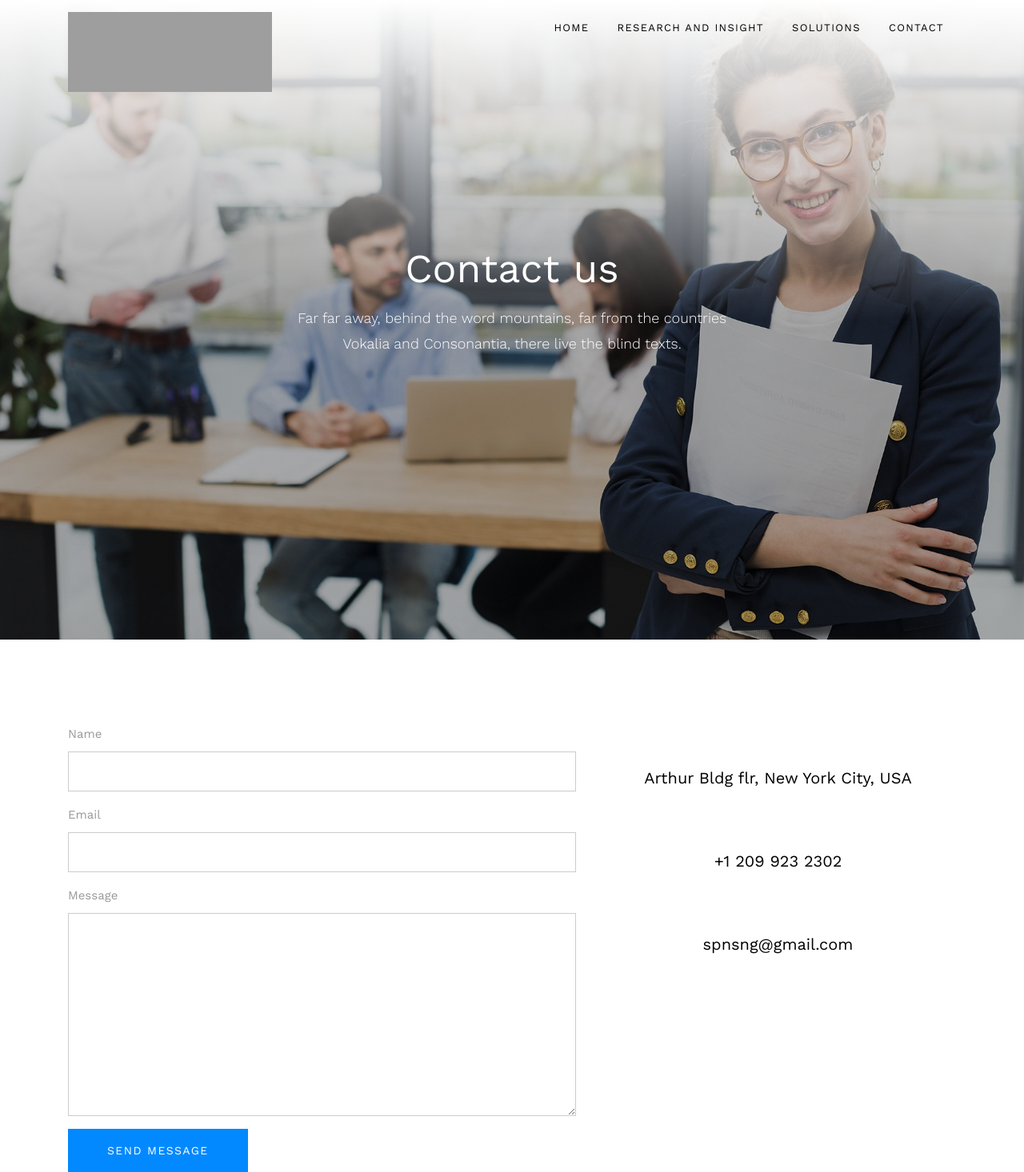
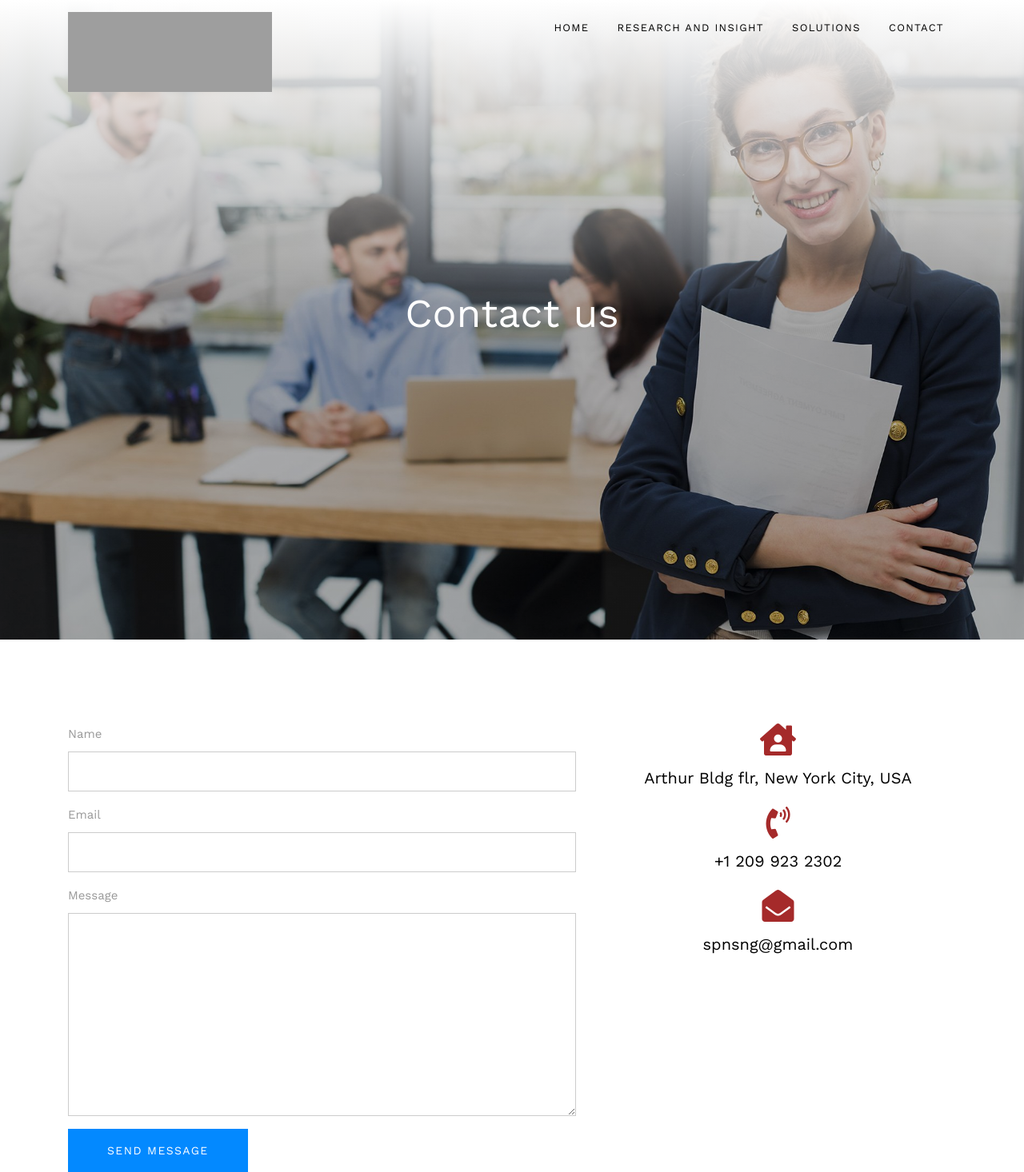
Before and after one commit to MARKOTHEDEV/spns, a Django app: page /contact/ in a window 1280 px wide. Shown: the top 1466 px of the page at 80% size. Run offline with Django 3.2, Linux system fonts and the light colour scheme; some libraries are stand-ins or nearby versions; some web fonts are replaced; grey boxes are pictures that could not be loaded.

Commit message:
added content to contact.html

```diff
--- a/template/contact.html
+++ b/template/contact.html
@@ -14,7 +14,7 @@
         <div class="row align-items-lg-center">
         <div class="col-lg-6 order-lg-1 text-center mx-auto">
         <h1 class="heading mb-3 text-white" data-aos="fade-up">Contact us</h1>
-        <p class="lead mb-5 text-white" >Far far away, behind the word mountains, far from the countries Vokalia and Consonantia, there live the blind texts.</p>
+        <!-- <p class="lead mb-5 text-white" >Far far away, behind the word mountains, far from the countries Vokalia and Consonantia, there live the blind texts.</p> -->
         <!-- <p data-aos="fade-up" data-aos-delay="200">
             <a href="#" class="btn btn-primary py-3 px-4 mr-3">Get Started</a>
             <a href="#" class="text-white">Learn More</a>
@@ -47,21 +47,34 @@
         </div>
         <div class="col-md-5">
         <div class="media block-icon-1 d-block text-center">
-        <div class="icon mb-3"><span class="ion-ios-location-outline"></span></div>
+        <div class="icon mb-3">
+          <!-- <span class="ion-ios-location-outline"></span> -->
+          <i class="fas fa-house-user"
+          style="color: brown;"
+
+          ></i>
+
+        </div>
         <div class="media-body">
         <h3 class="h5 mb-4">Arthur Bldg flr, New York City, USA</h3>
         </div>
         </div>
         <div class="media block-icon-1 d-block text-center">
-        <div class="icon mb-3"><span class="ion-ios-telephone-outline"></span></div>
+        <div class="icon mb-3">
+          <!-- <span class="ion-ios-telephone-outline"></span> -->
+          <i class="fas fa-phone-volume" style="color: brown;"></i>
+        </div>
         <div class="media-body">
         <h3 class="h5 mb-4">+1 209 923 2302</h3>
         </div>
         </div>
         <div class="media block-icon-1 d-block text-center">
-        <div class="icon mb-3"><span class="ion-ios-email-outline"></span></div>
+        <div class="icon mb-3">
+          <!-- <span class="ion-ios-email-outline"></span> -->
+          <i class="fas fa-envelope-open" style="color: brown;"></i>
+        </div>
         <div class="media-body">
-        <h3 class="h5 mb-4"><a href="" class="__cf_email__" data-cfemail="90f9fef6ffd0e4f5fde0fcf1e4f5e5e8bef3fffd">
+        <h3 class="h5 mb-4"><a href="" class="__cf_email__" >
                 spnsng@gmail.com
         </a></h3>
         </div>
```
